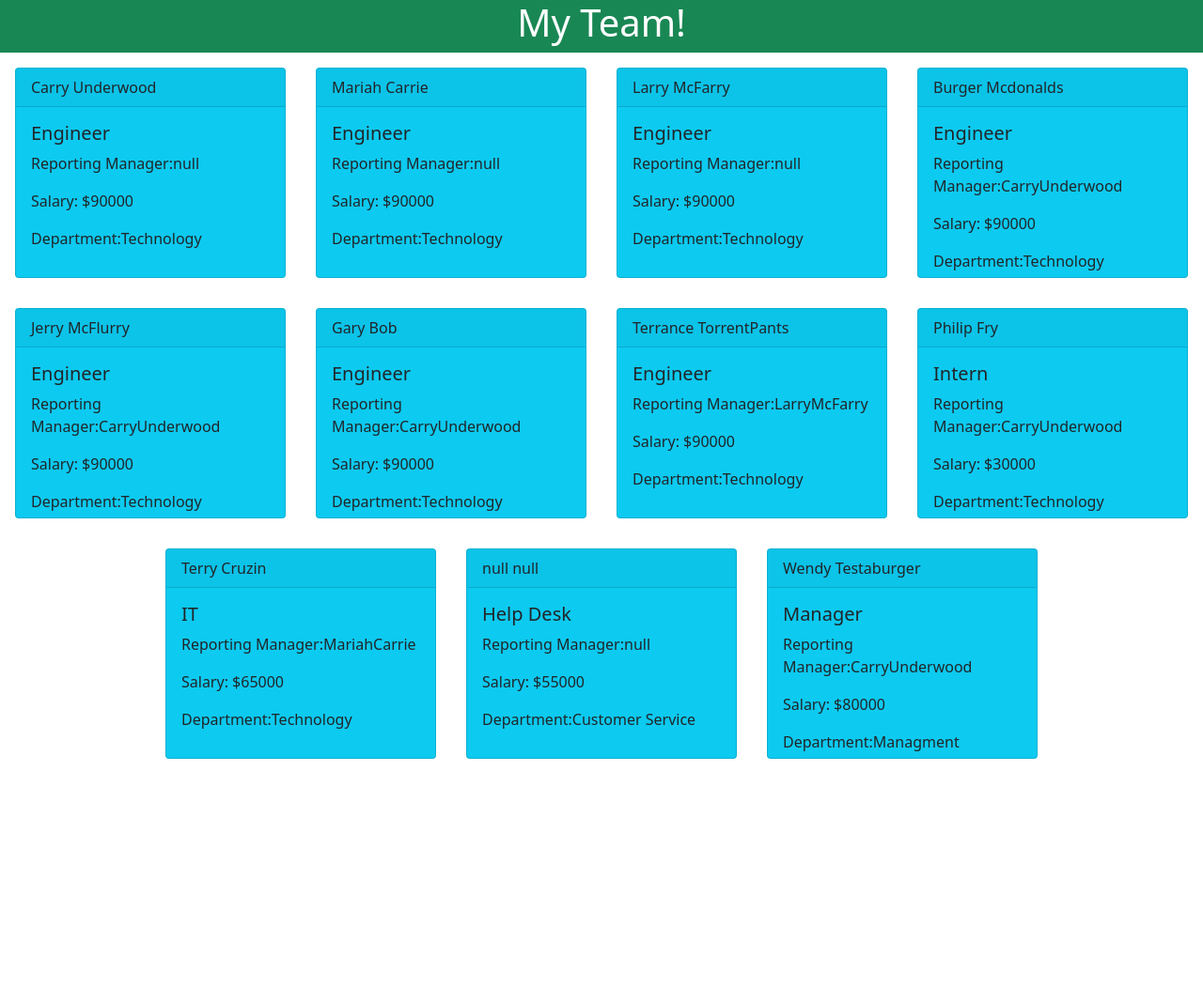
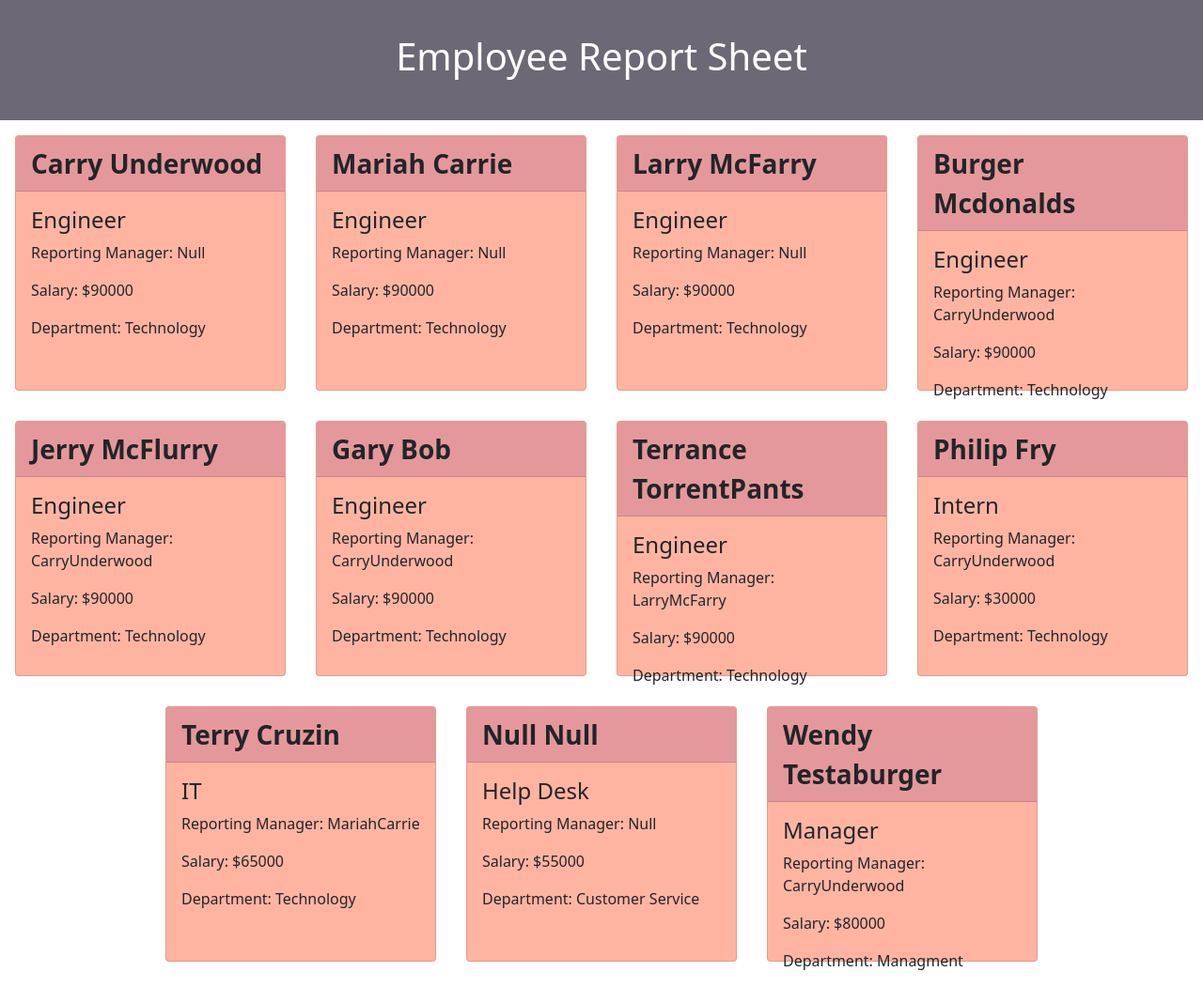
Before and after one commit to Ondayko14/employee-tracker, a website: page public/index.html in a window 1280 px wide. Shown: the whole page at 94% size. Before the commit the page ends 824 px from the top, so only its background shows below. Drawn offline with nearby package versions, Linux system fonts and the light colour scheme.

```diff
--- a/assets/js/generateHtml.js
+++ b/assets/js/generateHtml.js
@@ -2,9 +2,7 @@
     //stores the individual employees with their corresponding values
     let htmlString = [];
     //might not need this
-    if (!data.storage) {
-        data.storage = [];
-    };
+    data.storage = [];
     //console.log(data);
     for (let i = 0; i < data.length; i++) {
 
@@ -71,7 +69,6 @@
             <script src="../assets/js/index.js"></script>
         </body>
     </html>`;
-    console.log('string is: '+ string);
     return string;
 };
 
--- a/assets/js/writeToPage.js
+++ b/assets/js/writeToPage.js
@@ -2,7 +2,6 @@
 const {resolve} = require('path');
 
 const writeFile = fileContent => {
-    console.log(fileContent);
     return new Promise((resolve, reject) => {
         fs.writeFile('./public/index.html', fileContent, err => {
             if(err) {
--- a/public/index.html
+++ b/public/index.html
@@ -4,115 +4,116 @@
         <head>
             <meta charset="UTF-8">
             <meta name="viewport" content="width=device-width, initial-scale=1.0">
-            <title>Employee Card Generator</title>
+            <title>Employee Report Sheet</title>
             <link href="https://cdn.jsdelivr.net/npm/bootstrap@5.0.0-beta1/dist/css/bootstrap.min.css" rel="stylesheet" integrity="sha384-giJF6kkoqNQ00vy+HMDP7azOuL0xtbfIcaT9wjKHr8RbDVddVHyTfAAsrekwKmP1" crossorigin="anonymous">
             <link href="./style.css" rel="stylesheet">
         </head>
         <body>
-            <header class="bg-success d-flex justify-content-center align-items-center flex-wrap">
-                <h1 class="text-white">My Team!</h1>
+            <header class="indexHeader d-flex justify-content-center align-items-center flex-wrap">
+                <h1 class="text-white fs-1">Employee Report Sheet</h1>
             </header>
             <section class="d-flex justify-content-center align-items-start flex-wrap">
 
-            <div class="card text-dark bg-info m-3" style="width: 18rem; height: 14rem;">
-                <div class="card-header">Carry Underwood</div>
+            <div class="card text-dark employeeCardBackground m-3 text-capitalize" style="width: 18rem; height: 17rem;">
+                <div class="card-header employeeCardHeader fs-3 fw-bold">Carry Underwood</div>
                 <div class="card-body">
-                    <h5 class="card-title">Engineer</h5>
-                    <p class="card-text">Reporting Manager:null</p>
+                    <h5 class="card-title fs-4">Engineer</h5>
+                    <p class="card-text">Reporting Manager: null</p>
                     <p class="card-text">Salary: $90000</p>
-                    <p class="card-text">Department:Technology</p>
+                    <p class="card-text">Department: Technology</p>
                 </div>
             </div>
-            <div class="card text-dark bg-info m-3" style="width: 18rem; height: 14rem;">
-                <div class="card-header">Mariah Carrie</div>
+            <div class="card text-dark employeeCardBackground m-3 text-capitalize" style="width: 18rem; height: 17rem;">
+                <div class="card-header employeeCardHeader fs-3 fw-bold">Mariah Carrie</div>
                 <div class="card-body">
-                    <h5 class="card-title">Engineer</h5>
-                    <p class="card-text">Reporting Manager:null</p>
+                    <h5 class="card-title fs-4">Engineer</h5>
+                    <p class="card-text">Reporting Manager: null</p>
                     <p class="card-text">Salary: $90000</p>
-                    <p class="card-text">Department:Technology</p>
+                    <p class="card-text">Department: Technology</p>
                 </div>
             </div>
-            <div class="card text-dark bg-info m-3" style="width: 18rem; height: 14rem;">
-                <div class="card-header">Larry McFarry</div>
+            <div class="card text-dark employeeCardBackground m-3 text-capitalize" style="width: 18rem; height: 17rem;">
+                <div class="card-header employeeCardHeader fs-3 fw-bold">Larry McFarry</div>
                 <div class="card-body">
-                    <h5 class="card-title">Engineer</h5>
-                    <p class="card-text">Reporting Manager:null</p>
+                    <h5 class="card-title fs-4">Engineer</h5>
+                    <p class="card-text">Reporting Manager: null</p>
                     <p class="card-text">Salary: $90000</p>
-                    <p class="card-text">Department:Technology</p>
+                    <p class="card-text">Department: Technology</p>
                 </div>
             </div>
-            <div class="card text-dark bg-info m-3" style="width: 18rem; height: 14rem;">
-                <div class="card-header">Burger Mcdonalds</div>
+            <div class="card text-dark employeeCardBackground m-3 text-capitalize" style="width: 18rem; height: 17rem;">
+                <div class="card-header employeeCardHeader fs-3 fw-bold">Burger Mcdonalds</div>
                 <div class="card-body">
-                    <h5 class="card-title">Engineer</h5>
-                    <p class="card-text">Reporting Manager:CarryUnderwood</p>
+                    <h5 class="card-title fs-4">Engineer</h5>
+                    <p class="card-text">Reporting Manager: CarryUnderwood</p>
                     <p class="card-text">Salary: $90000</p>
-                    <p class="card-text">Department:Technology</p>
+                    <p class="card-text">Department: Technology</p>
                 </div>
             </div>
-            <div class="card text-dark bg-info m-3" style="width: 18rem; height: 14rem;">
-                <div class="card-header">Jerry McFlurry</div>
+            <div class="card text-dark employeeCardBackground m-3 text-capitalize" style="width: 18rem; height: 17rem;">
+                <div class="card-header employeeCardHeader fs-3 fw-bold">Jerry McFlurry</div>
                 <div class="card-body">
-                    <h5 class="card-title">Engineer</h5>
-                    <p class="card-text">Reporting Manager:CarryUnderwood</p>
+                    <h5 class="card-title fs-4">Engineer</h5>
+                    <p class="card-text">Reporting Manager: CarryUnderwood</p>
                     <p class="card-text">Salary: $90000</p>
-                    <p class="card-text">Department:Technology</p>
+                    <p class="card-text">Department: Technology</p>
                 </div>
             </div>
-            <div class="card text-dark bg-info m-3" style="width: 18rem; height: 14rem;">
-                <div class="card-header">Gary Bob</div>
+            <div class="card text-dark employeeCardBackground m-3 text-capitalize" style="width: 18rem; height: 17rem;">
+                <div class="card-header employeeCardHeader fs-3 fw-bold">Gary Bob</div>
                 <div class="card-body">
-                    <h5 class="card-title">Engineer</h5>
-                    <p class="card-text">Reporting Manager:CarryUnderwood</p>
+                    <h5 class="card-title fs-4">Engineer</h5>
+                    <p class="card-text">Reporting Manager: CarryUnderwood</p>
                     <p class="card-text">Salary: $90000</p>
-                    <p class="card-text">Department:Technology</p>
+                    <p class="card-text">Department: Technology</p>
                 </div>
             </div>
-            <div class="card text-dark bg-info m-3" style="width: 18rem; height: 14rem;">
-                <div class="card-header">Terrance TorrentPants</div>
+            <div class="card text-dark employeeCardBackground m-3 text-capitalize" style="width: 18rem; height: 17rem;">
+                <div class="card-header employeeCardHeader fs-3 fw-bold">Terrance TorrentPants</div>
                 <div class="card-body">
-                    <h5 class="card-title">Engineer</h5>
-                    <p class="card-text">Reporting Manager:LarryMcFarry</p>
+                    <h5 class="card-title fs-4">Engineer</h5>
+                    <p class="card-text">Reporting Manager: LarryMcFarry</p>
                     <p class="card-text">Salary: $90000</p>
-                    <p class="card-text">Department:Technology</p>
+                    <p class="card-text">Department: Technology</p>
                 </div>
             </div>
-            <div class="card text-dark bg-info m-3" style="width: 18rem; height: 14rem;">
-                <div class="card-header">Philip Fry</div>
+            <div class="card text-dark employeeCardBackground m-3 text-capitalize" style="width: 18rem; height: 17rem;">
+                <div class="card-header employeeCardHeader fs-3 fw-bold">Philip Fry</div>
                 <div class="card-body">
-                    <h5 class="card-title">Intern</h5>
-                    <p class="card-text">Reporting Manager:CarryUnderwood</p>
+                    <h5 class="card-title fs-4">Intern</h5>
+                    <p class="card-text">Reporting Manager: CarryUnderwood</p>
                     <p class="card-text">Salary: $30000</p>
-                    <p class="card-text">Department:Technology</p>
+                    <p class="card-text">Department: Technology</p>
                 </div>
             </div>
-            <div class="card text-dark bg-info m-3" style="width: 18rem; height: 14rem;">
-                <div class="card-header">Terry Cruzin</div>
+            <div class="card text-dark employeeCardBackground m-3 text-capitalize" style="width: 18rem; height: 17rem;">
+                <div class="card-header employeeCardHeader fs-3 fw-bold">Terry Cruzin</div>
                 <div class="card-body">
-                    <h5 class="card-title">IT</h5>
-                    <p class="card-text">Reporting Manager:MariahCarrie</p>
+                    <h5 class="card-title fs-4">IT</h5>
+                    <p class="card-text">Reporting Manager: MariahCarrie</p>
                     <p class="card-text">Salary: $65000</p>
-                    <p class="card-text">Department:Technology</p>
+                    <p class="card-text">Department: Technology</p>
                 </div>
             </div>
-            <div class="card text-dark bg-info m-3" style="width: 18rem; height: 14rem;">
-                <div class="card-header">null null</div>
+            <div class="card text-dark employeeCardBackground m-3 text-capitalize" style="width: 18rem; height: 17rem;">
+                <div class="card-header employeeCardHeader fs-3 fw-bold">null null</div>
                 <div class="card-body">
-                    <h5 class="card-title">Help Desk</h5>
-                    <p class="card-text">Reporting Manager:null</p>
+                    <h5 class="card-title fs-4">Help Desk</h5>
+                    <p class="card-text">Reporting Manager: null</p>
                     <p class="card-text">Salary: $55000</p>
-                    <p class="card-text">Department:Customer Service</p>
+                    <p class="card-text">Department: Customer Service</p>
                 </div>
             </div>
-            <div class="card text-dark bg-info m-3" style="width: 18rem; height: 14rem;">
-                <div class="card-header">Wendy Testaburger</div>
+            <div class="card text-dark employeeCardBackground m-3 text-capitalize" style="width: 18rem; height: 17rem;">
+                <div class="card-header employeeCardHeader fs-3 fw-bold">Wendy Testaburger</div>
                 <div class="card-body">
-                    <h5 class="card-title">Manager</h5>
-                    <p class="card-text">Reporting Manager:CarryUnderwood</p>
+                    <h5 class="card-title fs-4">Manager</h5>
+                    <p class="card-text">Reporting Manager: CarryUnderwood</p>
                     <p class="card-text">Salary: $80000</p>
-                    <p class="card-text">Department:Managment</p>
+                    <p class="card-text">Department: Managment</p>
                 </div>
             </div>
             </section>
+            <script src="../assets/js/index.js"></script>
         </body>
     </html>
--- a/public/style.css
+++ b/public/style.css
@@ -10,3 +10,7 @@
 .employeeCardHeader {
     background-color: #E5989B;
 }
+
+.employeeCardExtender {
+    height: 8em;
+}
```
Also changed, not shown: questions.js (+23 -11 lines).
